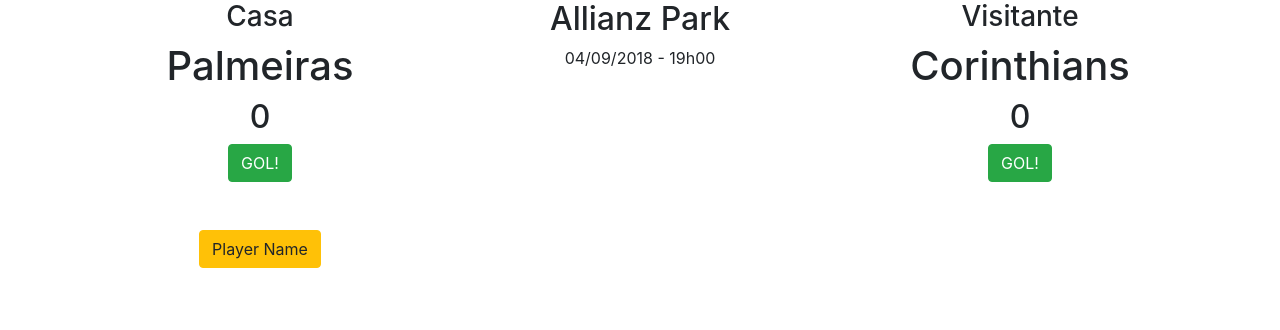
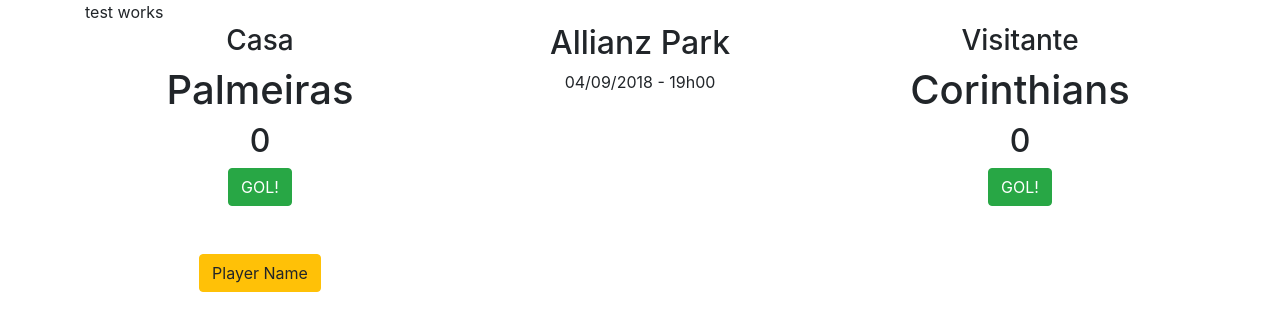
Before and after one commit to FelipeVegners/placar-react, a React (Create React App) app: page / in a window 1280 px wide. Shown: the top 330 px of the page. Built offline with nearby package versions, Linux system fonts and the light colour scheme.

Commit message:
New Iteractions test

```diff
--- a/src/components/PlacarContainer.jsx
+++ b/src/components/PlacarContainer.jsx
@@ -4,6 +4,7 @@
 import Time from './Time'
 import Partida from './Partida'
 import InputField from './InputField'
+import Test from './Test'
 
 export default class PlacarContainer extends React.Component {
     constructor() {
@@ -40,6 +41,7 @@
         const estilo = { float: "left", marginRight: "48px", textAlign: "center", color: "#000" }
         return (
             <div className="container">
+            <Test />
               <div className="row">
                 <div className="col-4 text-center">
                     <h3>Casa</h3>
--- a/src/components/Test.jsx
+++ b/src/components/Test.jsx
@@ -1,11 +1,11 @@
-import React from 'react'
+import React, { Component } from 'react'
 
-class Test extends React.Component {
-  render () {
+export default class Test extends Component {
+  render() {
     return (
-      <h1>Test Works!</h1>
+      <div>
+        test works
+      </div>
     )
   }
 }
-
-export default Test;
```
